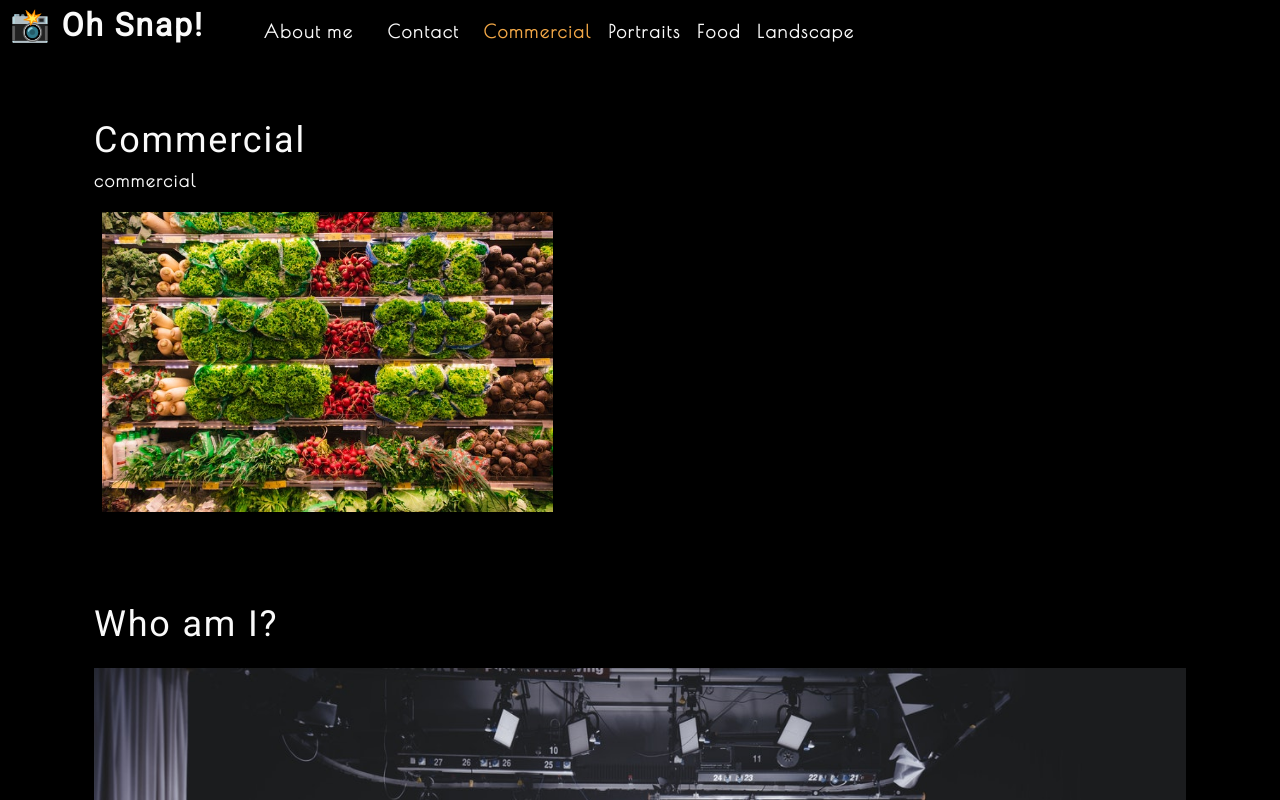
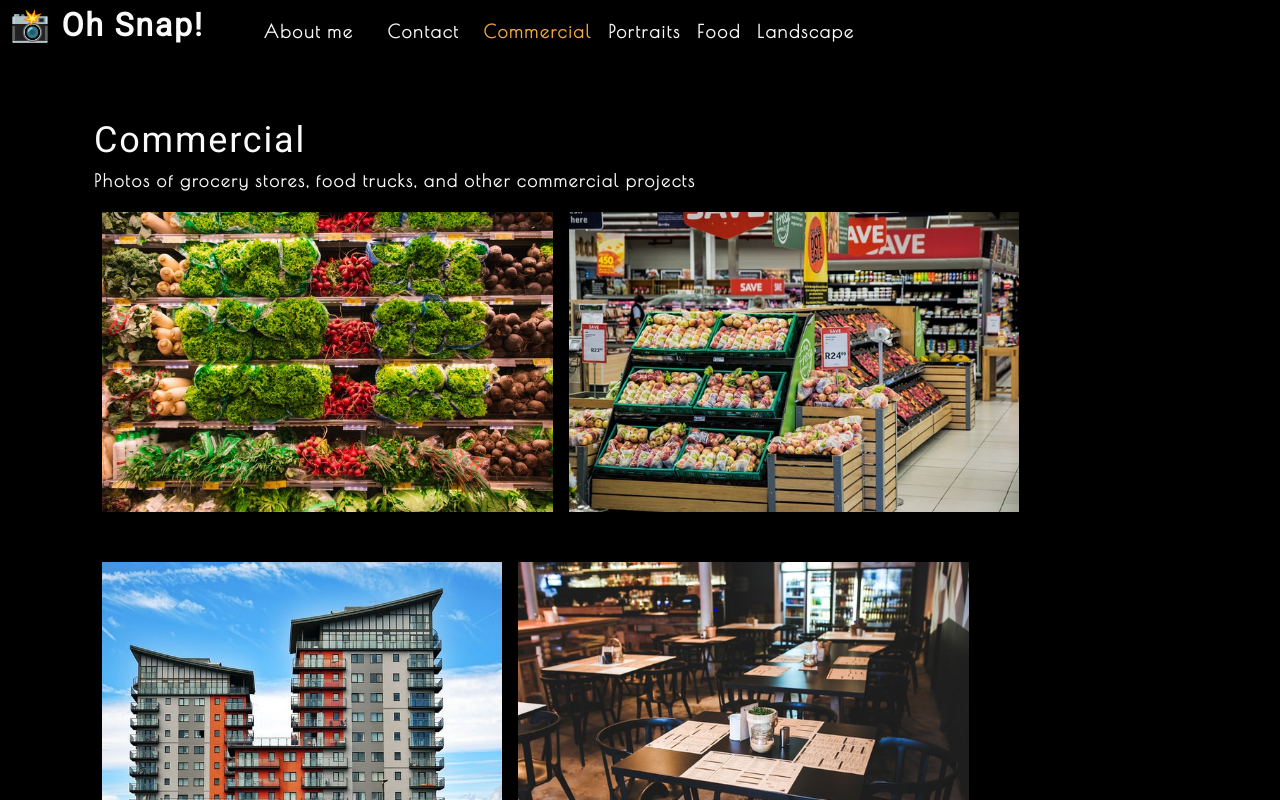
Before and after one commit to markcreasy/photo-portfolio, a React (Create React App) app: page / in a window 1280 px wide. Shown: the top 800 px of the page. Built offline with nearby package versions, Linux system fonts and the light colour scheme.

Commit message:
photo gallery implementation

```diff
--- a/src/App.js
+++ b/src/App.js
@@ -26,7 +26,7 @@
       ></Nav>
       <main>
         <div>
-          <Gallery></Gallery>
+          <Gallery currentCategory={currentCategory}></Gallery>
           <About></About>
         </div>
       </main>
--- a/src/components/Gallery/index.js
+++ b/src/components/Gallery/index.js
@@ -1,23 +1,14 @@
 import { capitalizeFirstLetter } from '../../utils/helpers';
-import photo from "../../assets/small/commercial/0.jpg";
+import PhotoList from "../PhotoList"
 
-function Gallery(props) {
-  const currentCategory = {
-    name: "commercial",
-    description:
-      "Photos of grocery stores, food trucks, and other commercial projects",
-  };
+function Gallery({currentCategory}) {
+  const {name,description} = currentCategory;
+
   return (
     <section>
-      <h1>{capitalizeFirstLetter(currentCategory.name)}</h1>
-      <p>{currentCategory.name}</p>
-      <div className="flex-row">
-          <img
-            src={photo}
-            alt="Commercial Example"
-            className="img-thumbnail mx-1"
-          />
-      </div>
+      <h1 data-testid="h1tag">{capitalizeFirstLetter(name)}</h1>
+      <p>{description}</p>
+      <PhotoList currentCategory={name}/>
     </section>
   );
 }
--- /dev/null
+++ b/src/components/PhotoList/index.js
@@ -0,0 +1,119 @@
+import { useState } from 'react';
+
+function PhotoList({currentCategory}){
+
+  const [photos] = useState([
+    {
+      name: 'Grocery aisle',
+      category: 'commercial',
+      description: 'Lorem ipsum dolor sit amet, consectetur adipiscing elit. Nunc ultricie',
+    },
+    {
+      name: 'Grocery booth',
+      category: 'commercial',
+      description: 'Lorem ipsum dolor sit amet, consectetur adipiscing elit. Nunc ultricie',
+    },
+    {
+      name: 'Building exterior',
+      category: 'commercial',
+      description: 'Lorem ipsum dolor sit amet, consectetur adipiscing elit. Nunc ultricie',
+    },
+    {
+      name: 'Restaurant table',
+      category: 'commercial',
+      description: 'Lorem ipsum dolor sit amet, consectetur adipiscing elit. Nunc ultricie',
+    },
+    {
+      name: 'Cafe interior',
+      category: 'commercial',
+      description: 'Lorem ipsum dolor sit amet, consectetur adipiscing elit. Nunc ultricie',
+    },
+    {
+      name: 'Cat green eyes',
+      category: 'portraits',
+      description: 'Lorem ipsum dolor sit amet, consectetur adipiscing elit. Nunc ultricie',
+    },
+    {
+      name: 'Green parrot',
+      category: 'portraits',
+      description: 'Lorem ipsum dolor sit amet, consectetur adipiscing elit. Nunc ultricie',
+    },
+    {
+      name: 'Yellow macaw',
+      category: 'portraits',
+      description: 'Lorem ipsum dolor sit amet, consectetur adipiscing elit. Nunc ultricie',
+    },
+    {
+      name: 'Pug smile',
+      category: 'portraits',
+      description: 'Lorem ipsum dolor sit amet, consectetur adipiscing elit. Nunc ultricie',
+    },
+    {
+      name: 'Pancakes',
+      category: 'food',
+      description: 'Lorem ipsum dolor sit amet, consectetur adipiscing elit. Nunc ultricie',
+    },
+    {
+      name: 'Burrito',
+      category: 'food',
+      description: 'Lorem ipsum dolor sit amet, consectetur adipiscing elit. Nunc ultricie',
+    },
+    {
+      name: 'Scallop pasta',
+      category: 'food',
+      description: 'Lorem ipsum dolor sit amet, consectetur adipiscing elit. Nunc ultricie',
+    },
+    {
+      name: 'Burger',
+      category: 'food',
+      description: 'Lorem ipsum dolor sit amet, consectetur adipiscing elit. Nunc ultricie',
+    },
+    {
+      name: 'Fruit bowl',
+      category: 'food',
+      description: 'Lorem ipsum dolor sit amet, consectetur adipiscing elit. Nunc ultricie',
+    },
+    {
+      name: 'Green river',
+      category: 'landscape',
+      description: 'Lorem ipsum dolor sit amet, consectetur adipiscing elit. Nunc ultricie',
+    },
+    {
+      name: 'Docks',
+      category: 'landscape',
+      description: 'Lorem ipsum dolor sit amet, consectetur adipiscing elit. Nunc ultricie',
+    },
+    {
+      name: 'Panoramic village by sea',
+      category: 'landscape',
+      description: 'Lorem ipsum dolor sit amet, consectetur adipiscing elit. Nunc ultricie',
+    },
+    {
+      name: 'Domestic landscape',
+      category: 'landscape',
+      description: 'Lorem ipsum dolor sit amet, consectetur adipiscing elit. Nunc ultricie',
+    },
+    {
+      name: 'Park bench',
+      category: 'landscape',
+      description: 'Lorem ipsum dolor sit amet, consectetur adipiscing elit. Nunc ultricie',
+    },
+  ]);
+
+  const currentPhotos = photos.filter((photo) => photo.category === currentCategory);
+
+  return (
+    <div className="flex-row">
+      {currentPhotos.map((image,i) => (
+        <img
+          src={require(`../../assets/small/${currentCategory}/${i}.jpg`)}
+          alt={image.name}
+          className="img-thumbnail mx-1"
+          key={image.name}
+        />
+      ))}
+    </div>
+  )
+}
+
+export default PhotoList;
```
